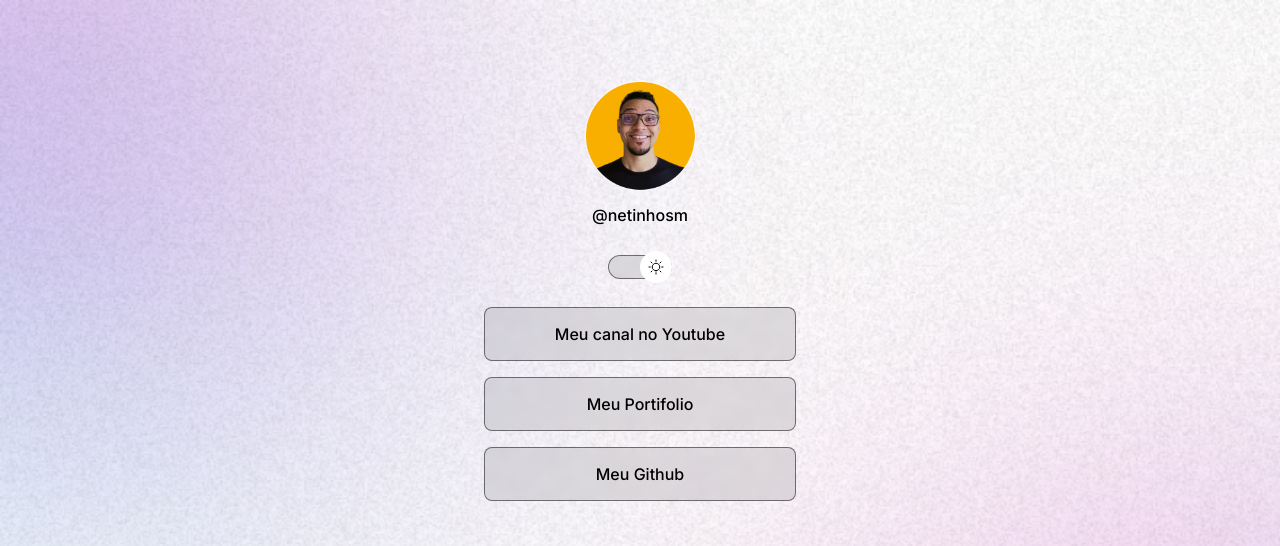
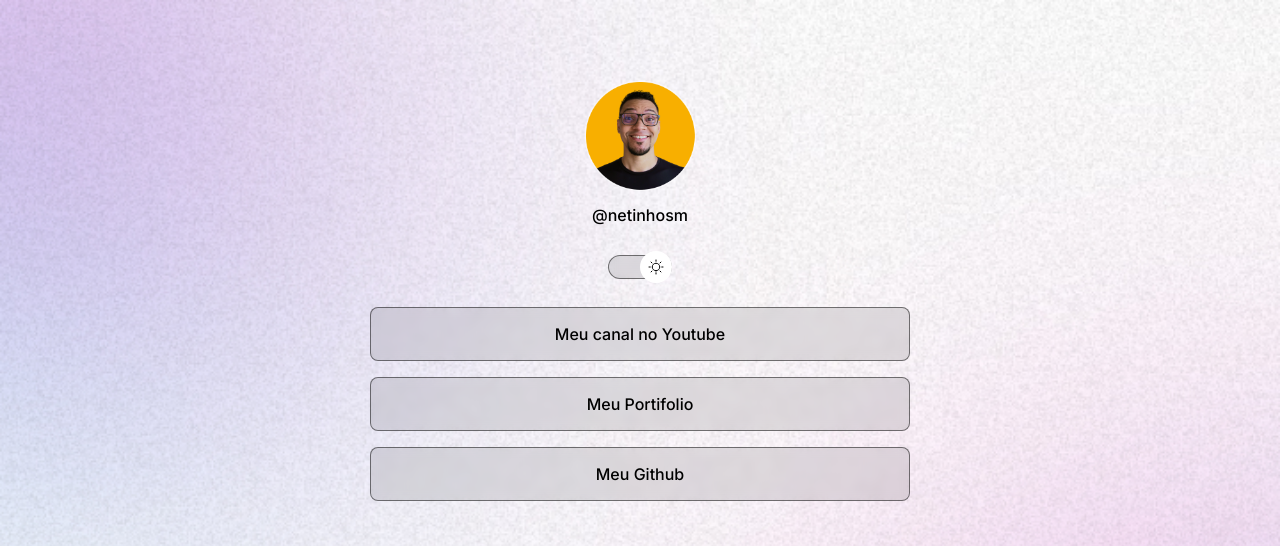
Before and after one commit to netinhosm1/linkado, a plain HTML site: page index.html in a window 1280 px wide. Shown: the top 546 px of the page. Drawn offline with nearby package versions, Linux system fonts and the light colour scheme.

Commit message:
Ajuste de largura do conteiner

```diff
--- a/style.css
+++ b/style.css
@@ -40,8 +40,9 @@ body * {
 }
 
 #container {
-  width: 360px;
-  height: 712px;
+  width: 100%;
+  max-width: 588px;
+  /*height: 712px;*/
   /*border: 1px solid white;*/
   margin: 56px auto 0px;
   padding: 0 24px;
```
